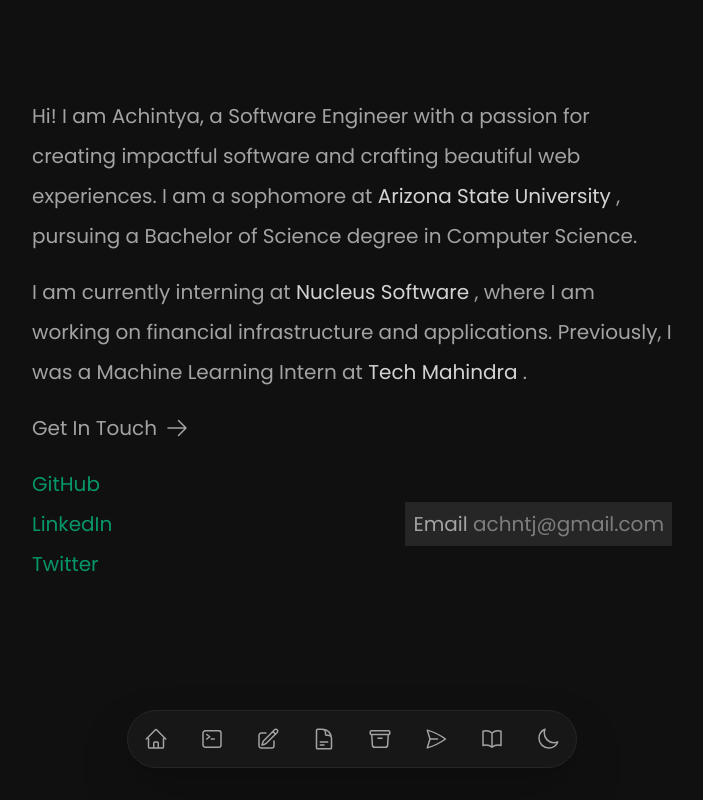
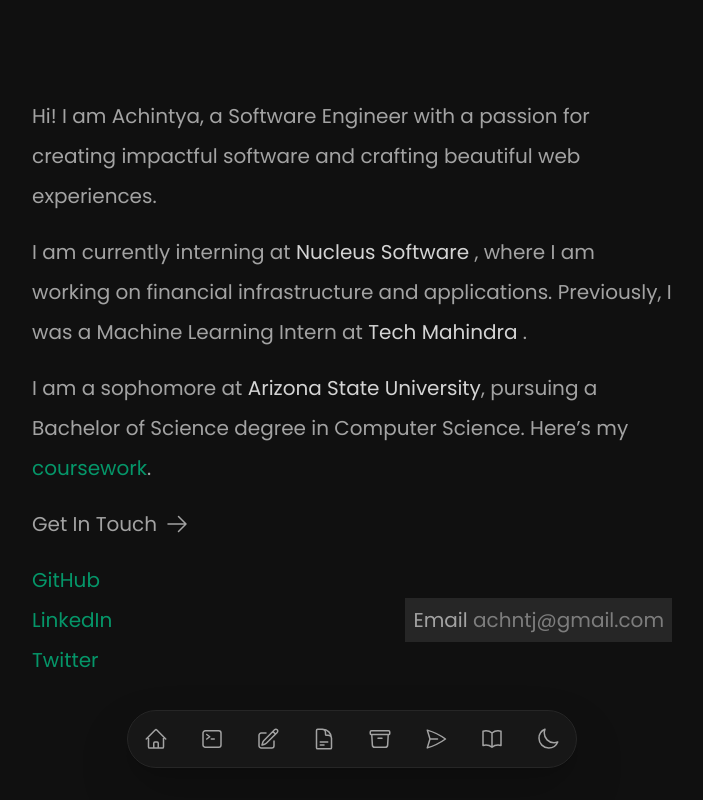
Before and after one commit to achntj/www, a Next.js app: page / in a window 1280 px wide. Shown: the whole page, without its empty margins (288-991 px from the left). Built offline with nearby package versions, Linux system fonts and the light colour scheme.

Commit message:
fix: nav bg on md+ screens

```diff
--- a/components/Nav.tsx
+++ b/components/Nav.tsx
@@ -17,7 +17,7 @@
           <nav
             className={`${
               open ? "" : "-translate-x-full"
-            } md:hidden nav transition-transform overflow-x-hidden z-10 fixed bottom-0 top-0 sm:pt-10 px-5 w-full h-full overflow-scroll sm:bg-transparent sm:dark:bg-transparent bg-neutral-100 dark:bg-[#101010]`}
+            } md:hidden nav transition-transform overflow-x-hidden z-10 fixed bottom-0 top-0 sm:pt-10 px-5 w-full h-full overflow-scroll md:bg-transparent md:dark:bg-transparent bg-neutral-100 dark:bg-[#101010]`}
           >
             <div className="sticky top-0 py-5 md:hidden">
               <XMarkIcon onClick={() => setOpen(false)} className="h-6 w-6" />
--- a/pages/index.tsx
+++ b/pages/index.tsx
@@ -16,16 +16,7 @@
           <span className="hidden">Jha</span>,
         </h1>{" "}
         a Software Engineer with a passion for creating impactful software and
-        crafting beautiful web experiences. I am a sophomore at{" "}
-        <a
-          target="_blank"
-          rel="noreferrer"
-          href="https://asu.edu/"
-          className="whitespace-nowrap text-neutral-500 dark:text-neutral-300"
-        >
-          Arizona State University
-        </a>{" "}
-        , pursuing a Bachelor of Science degree in Computer Science.
+        crafting beautiful web experiences.{" "}
         <p>
           I am currently interning at{" "}
           <a
@@ -48,11 +39,25 @@
           </a>{" "}
           .
         </p>
+        <p>
+          I am a sophomore at{" "}
+          <a
+            target="_blank"
+            rel="noreferrer"
+            href="https://asu.edu/"
+            className="whitespace-nowrap text-neutral-500 dark:text-neutral-300"
+          >
+            Arizona State University
+          </a>
+          , pursuing a Bachelor of Science degree in Computer Science. Here’s my{" "}
+          <CustomLink href="/coursework">coursework</CustomLink>.
+        </p>
         <Link href="/contact" className="flex items-center group space-x-2">
           <p>Get In Touch</p>
           <ArrowRightIcon className="group-hover:translate-x-4 transition h-6 w-6" />{" "}
         </Link>
-        <section className="sm:flex justify-between">
+        <section className="">
+          <div className="sm:flex justify-between">
             <ul className="text-md">
               <li>
                 <CustomLink href="https://github.com/achntj">GitHub</CustomLink>
@@ -63,7 +68,9 @@
                 </CustomLink>
               </li>
               <li>
-              <CustomLink href="https://twitter.com/achntj">Twitter</CustomLink>
+                <CustomLink href="https://twitter.com/achntj">
+                  Twitter
+                </CustomLink>
               </li>
             </ul>
             <ul className="flex items-center">
@@ -79,6 +86,7 @@
                 </a>
               </li>
             </ul>
+          </div>
         </section>
       </div>
     </Container>
```
Lines whose indentation alone changed are shown as unchanged.
